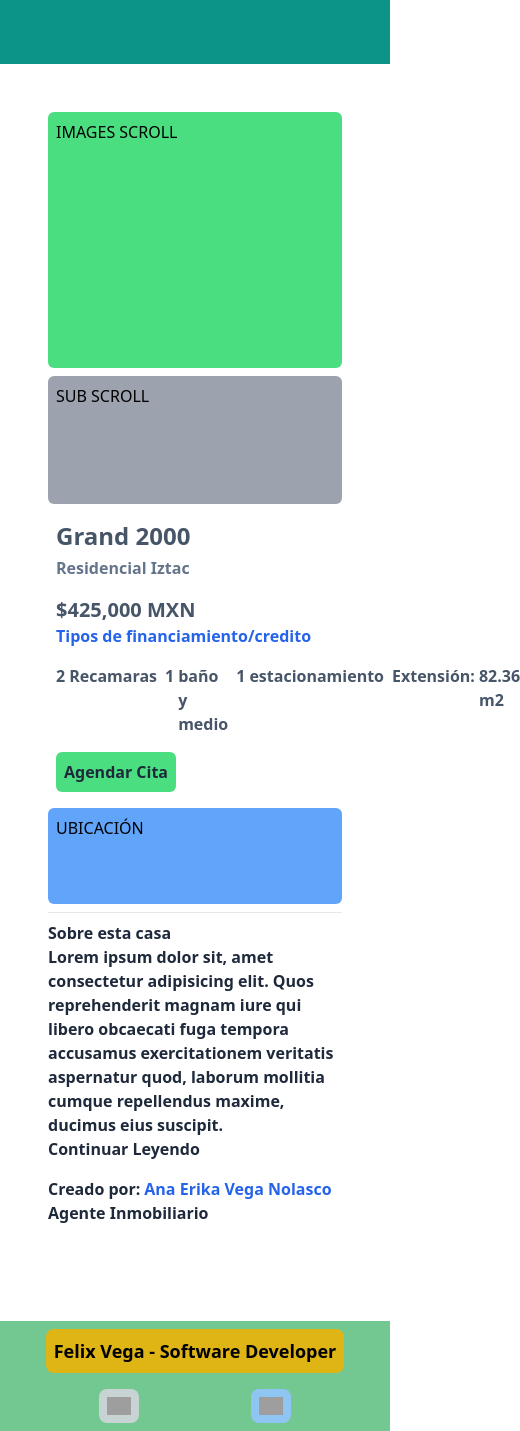
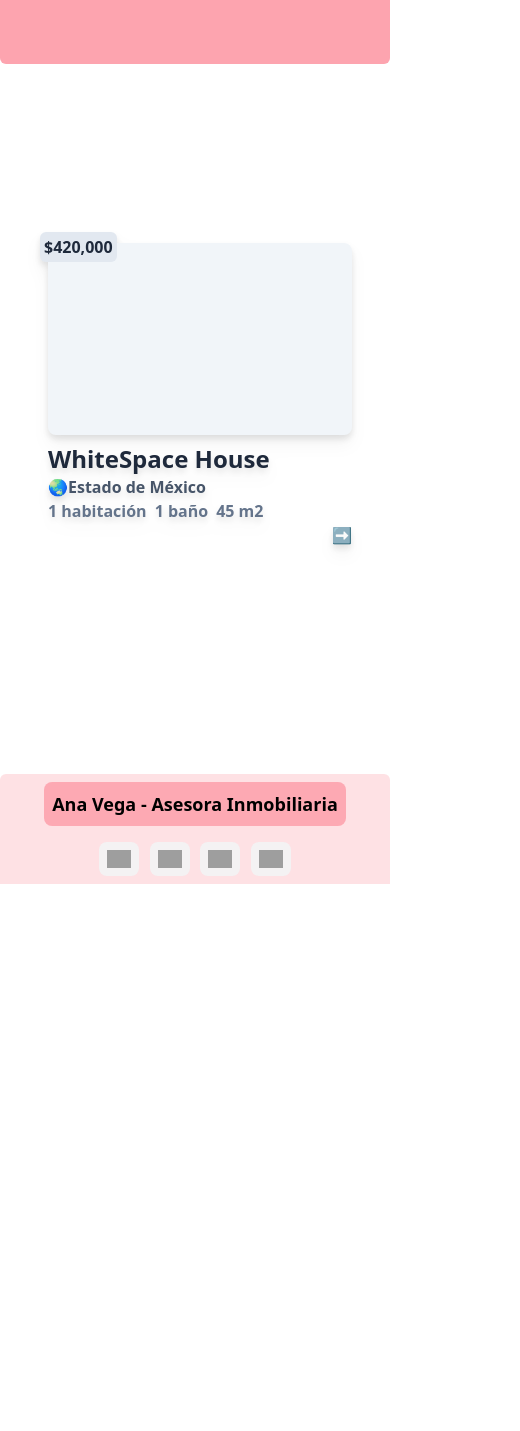
Before and after one commit to FelixVNolasco/Real-State, a Next.js app: page / in a window 390 px wide. Shown: the whole page, 520 px wide, since content can reach past the window. After the commit the page ends 884 px from the top, so only its background shows below. Built offline with nearby package versions, Linux system fonts and the light colour scheme; grey boxes are pictures that could not be loaded.

Commit message:
added house card

```diff
--- /dev/null
+++ b/src/app/components/Cards/HouseCard.tsx
@@ -0,0 +1,35 @@
+// import Image from 'next/image'
+import Link from 'next/link'
+import React from 'react'
+
+
+// export default function HouseCard({house} : {house:any}) {
+export default function HouseCard() {
+    return (
+        // <Link href={`/houses/${}`} className="relative w-80 p-2 flex flex-col">
+        <Link href={""} className="relative w-80 p-2 flex flex-col">
+            <div className='rounded-lg bg-slate-100 h-48 w-full mb-2'>
+            </div>
+            <div className="flex flex-col">
+                <div className="flex flex-col">
+                    <span className='text-slate-800 font-semibold text-2xl'>WhiteSpace House</span>
+                    <div className="flex text-slate-600 font-semibold">
+                        <span>🌏</span>
+                        <span>Estado de México</span>
+                    </div>
+                    <div className="flex gap-2 text-slate-500 font-semibold">
+                        <span>1 habitación</span>
+                        <span>1 baño</span>
+                        <span>45 m2</span>
+                    </div>
+                    <div className="flex justify-end ">
+                        <span>➡️</span>
+                    </div>
+                </div>
+            </div>
+            <div className='absolute top-0 left-0'>
+                <span className='bg-slate-200 w-max p-1 rounded-md text-slate-800 font-semibold'>$420,000</span>
+            </div>
+        </Link>
+    )
+}
--- a/src/app/components/Shared/Layout/Footer.tsx
+++ b/src/app/components/Shared/Layout/Footer.tsx
@@ -1,28 +1,44 @@
+import Image from 'next/image';
 export const Footer = () => {
     return (
         <>
-            <footer className="relative top-10 md:relative md:top-10 lg:top-10 xl:top-0 w-full h-26 bg-green-600/60 mt-2 justify-center">
+            <footer className="relative top-10 md:relative md:top-10 lg:top-10 xl:top-0 w-full h-26 bg-rose-200/60 rounded-t-md mt-2 justify-center">
                 <div className="flex flex-col items-center">
-                    <span className="mt-2 text-lg font-semibold bg-yellow-500/90 p-2 rounded-lg">
-                        Felix Vega - Software Developer
+                    <span className="mt-2 text-lg font-semibold bg-rose-300/90 p-2 rounded-lg">
+                        Ana Vega - Asesora Inmobiliaria
                     </span>
                     <div className="flex flex-row w-48 justify-between mb-2 mt-4">
                         <a
                             href="https://github.com/FelixVNolasco"
                             target="_blank"
                             rel="noopener noreferrer"
-                            className="bg-gray-300/90 p-2 rounded-lg transition ease-in-out duration-300 hover:-translate-y-2 cursor-pointer"
+                            className="bg-gray-100/90 p-2 rounded-lg transition ease-in-out duration-300 hover:-translate-y-2 cursor-pointer"
                         >
-                            <img src="https://www.svgrepo.com/show/349375/github.svg" width={24} height={24} alt="" />
+                            <Image src={"https://www.svgrepo.com/show/452229/instagram-1.svg"} width={24} height={24} alt='' />
                         </a>
-
                         <a
-                            href="https://www.linkedin.com/in/felixvnolasco/"
+                            href="#"
                             target="_blank"
                             rel="noopener noreferrer"
-                            className="bg-blue-300/90 p-2 rounded-lg transition ease-in-out duration-300 hover:-translate-y-2 "
+                            className="bg-gray-100/90 p-2 rounded-lg transition ease-in-out duration-300 hover:-translate-y-2 "
                         >
-                            <img src="https://www.svgrepo.com/show/138936/linkedin.svg" width={24} height={24} alt="" />
+                            <Image src={"https://www.svgrepo.com/show/475647/facebook-color.svg"} width={24} height={24} alt='' />
+                        </a>
+                        <a
+                            href="#"
+                            target="_blank"
+                            rel="noopener noreferrer"
+                            className="bg-gray-100/90 p-2 rounded-lg transition ease-in-out duration-300 hover:-translate-y-2 "
+                        >
+                            <Image src={"https://www.svgrepo.com/show/473806/tiktok.svg"} width={24} height={24} alt='' />
+                        </a>
+                        <a
+                            href="#"
+                            target="_blank"
+                            rel="noopener noreferrer"
+                            className="bg-gray-100/90 p-2 rounded-lg transition ease-in-out duration-300 hover:-translate-y-2 "
+                        >
+                            <Image src={"https://www.svgrepo.com/show/475692/whatsapp-color.svg"} width={24} height={24} alt='' />
                         </a>
                     </div>
                 </div>
--- a/src/app/components/Shared/Layout/Navbar.tsx
+++ b/src/app/components/Shared/Layout/Navbar.tsx
@@ -1,6 +1,6 @@
 export const Navbar = () => {
     return (
-        <div className="h-16 bg-teal-600 text-white w-full">
+        <div className="h-16 bg-rose-300 rounded-b-md text-white w-full">
             <div className="flex flex-row h-16 justify-between items-center">
                 <div className="flex md:flex lg:flex lg:flex-row xl:flex xl: flex-row items-center justify-between w-full">
                     <div className="mr-2 ml-2 mt-1 ">
--- /dev/null
+++ b/src/app/lib/api/houses.ts
@@ -0,0 +1,11 @@
+
+
+export const getHouse = (id: string) => {
+    return fetch(`https://olympus-backend.vercel.app/api/products/find/${id}`, { cache: "no-store" })
+        .then((res) => res.json())
+}
+
+export const getHouses = () => {
+    return fetch("https://olympus-backend.vercel.app/api/products", { cache: "no-store" })
+        .then((res) => res.json())
+}
--- a/src/app/page.tsx
+++ b/src/app/page.tsx
@@ -1,67 +1,24 @@
 
-import Image from "next/image";
+// import HouseCard from './components/Cards/HouseCard';
+// import { getHouses } from './lib/api/houses';
 
-export default function Home() {
+import HouseCard from "./components/Cards/HouseCard";
+
+export default  function Home() {
+
+  // const houses = await getHouses();
   return (
-    <div className="grid grid-cols-1 gap-4 justify-between w-full p-12">
-      <div className="flex flex-col gap-2 w-full">
-        <div className="bg-green-400 p-2 rounded-md h-64">IMAGES SCROLL</div>
-        <div className="bg-gray-400 p-2 rounded-md h-32">SUB SCROLL</div>
-        <div className="bg-white p-2 rounded-md">
-          <div className="flex flex-col gap-4">
-            <div className="flex flex-col gap-1">
-              <h1 className="text-2xl text-slate-600 font-bold">Grand 2000</h1>
-              <span className="text-base text-slate-500 font-semibold">Residencial Iztac</span>
-            </div>
-            <div className="flex flex-col">
-              <span className="text-xl text-slate-600 font-bold">$425,000 MXN</span>
-              <span className="text-blue-600 text-base font-semibold cursor-pointer">Tipos de financiamiento/credito</span>
-            </div>
-            <div className="flex text-slate-600 font-semibold gap-2">
-              <div className="flex gap-1">
-                <span>2</span>
-                <span>Recamaras</span>
-              </div>
-
-              <div className="flex gap-1">
-                <span>1</span>
-                <span>baño y medio</span>
-              </div>
-
-              <div className="flex gap-1">
-                <span>1</span>
-                <span>estacionamiento</span>
-              </div>
-
-              <div className="flex gap-1">
-                <span>Extensión:</span>
-                <span>82.36 m2</span>
-              </div>
-            </div>
-            <div className="flex">
-              <div className="bg-green-400 p-2 rounded-md text-base text-slate-800 font-semibold cursor-pointer">Agendar Cita</div>
-            </div>
-          </div>
-        </div>
-        <div className="bg-blue-400 p-2 rounded-md h-24">UBICACIÓN</div>
-        <hr />
-
-        <div className="flex flex-col gap-4 bg-white-2 rounded-md">
-          <div className="flex flex-col text-slate-800 font-bold">
-            <span>Sobre esta casa</span>
-            <span>Lorem ipsum dolor sit, amet consectetur adipisicing elit. Quos reprehenderit magnam iure qui libero obcaecati fuga tempora accusamus exercitationem veritatis aspernatur quod, laborum mollitia cumque repellendus maxime, ducimus eius suscipit.</span>
-            <span>Continuar Leyendo</span>
-          </div>
-
-          <div className="flex flex-col text-slate-800 font-bold">
-            <div className="flex gap-1">
-              <span>Creado por:</span>
-              <span className="text-blue-600 cursor-pointer">Ana Erika Vega Nolasco</span>
-            </div>
-            <span className="">Agente Inmobiliario</span>
-          </div>
-        </div>
-
+    <div className="flex flex-col sm:border-slate-400 border-0 sm:border-2 rounded-lg drop-shadow-lg sm:shadow-sm shadow-slate-500 p-10">
+      <div className="grid grid-cols-1 sm:grid-cols-2 md:grid-cols-3 lg:grid-cols-4 xl:grid-cols-5 gap-4 justify-between">
+        <HouseCard />
+        {/* {houses.map((house: any) => {
+          return (
+            <HouseCard
+              key={house._id}
+              house={house}
+            />
+          );
+        })} */}
       </div>
     </div>
   )
```
Also changed, not shown: src/app/houses/[id]/page.tsx (+74 -0 lines).
